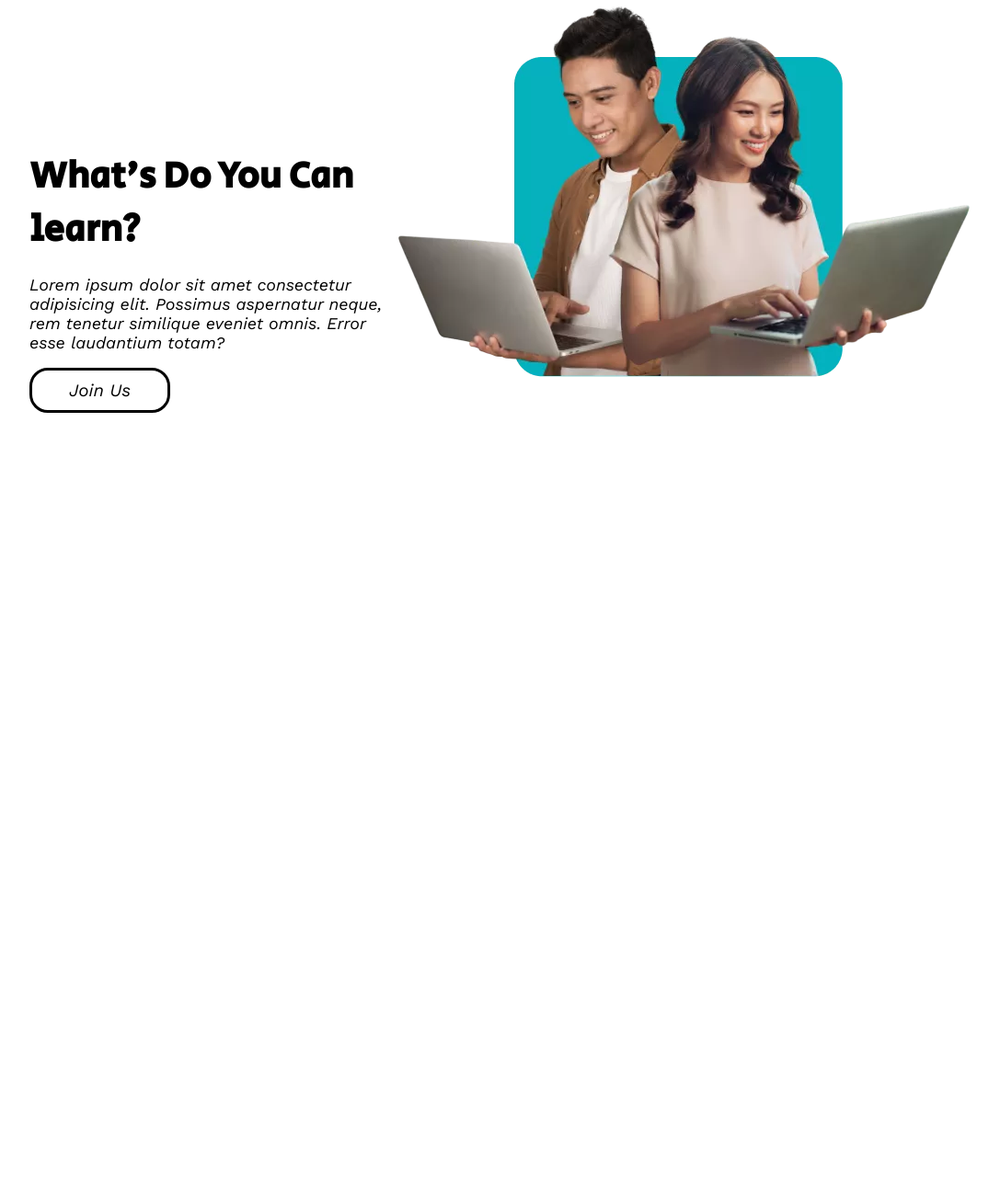
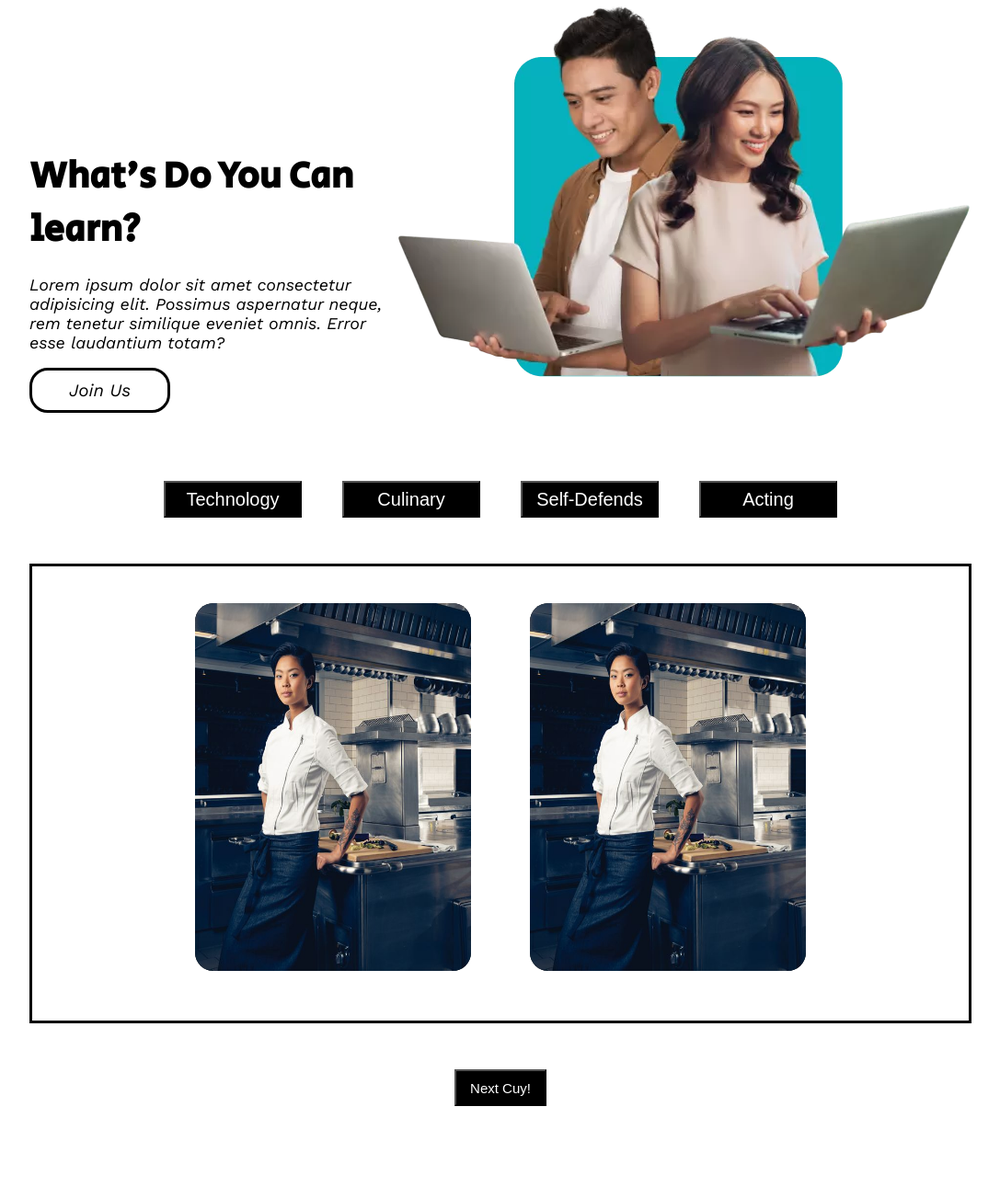
Before and after one commit to Kepin17/GSOFT, a plain HTML site: page index.html in a window 1280 px wide. Shown: the part 1425-2728 px from the top of the page at 92% size, without its empty margins (96-1183 px from the left). Before the commit the page ends 1928 px from the top, so only its background shows below. Drawn offline with nearby package versions, Linux system fonts and the light colour scheme.

Commit message:
course List section part 1
Co-Authored-By: Kevien.OJ <69498060+kepin17@users.noreply.github.com>

```diff
--- a/css/style.css
+++ b/css/style.css
@@ -354,3 +354,62 @@ nav a {
   background: #000;
   color: #fff;
 }
+
+.courser-wrapper {
+  width: 100%;
+  height: 100vh;
+}
+
+.course-nav {
+  text-align: center;
+}
+
+.course-nav button {
+  width: 150px;
+  height: 40px;
+  margin: 0 20px;
+  margin-top: 20px;
+  background: #000;
+  color: #fff;
+  cursor: pointer;
+  font-size: 20px;
+}
+
+.course-nav button:hover {
+  background: rgb(41, 40, 40);
+}
+
+.course-list-wrapper {
+  margin: 50px auto;
+  width: 80%;
+  height: 500px;
+  border: 3px solid #000;
+  text-align: center;
+  overflow: hidden;
+}
+
+.course-list-wrapper .course-card {
+  display: inline-block;
+  width: 300px;
+  height: 400px;
+  margin: 40px 30px;
+  background-color: #000000;
+  border-radius: 20px;
+}
+
+.course-card img {
+  width: 300px;
+  height: 400px;
+  border-radius: 20px;
+}
+
+.more-btn {
+  text-align: center;
+  width: 100px;
+  height: 40px;
+  background-color: #000;
+  color: #ffffff;
+  font-size: 15px;
+  margin-bottom: 40px;
+  cursor: pointer;
+}
--- a/index.html
+++ b/index.html
@@ -86,8 +86,8 @@
         <div class="navbar">
           <ul>
             <li><a href="#abutme">FIND POSITION</a></li>
-            <li><a href="#">CATEGORIES</a></li>
-            <li><a href="#">SKILL</a></li>
+            <li><a href="#course">PROMOTION</a></li>
+            <li><a href="#COURSE">COURSE</a></li>
             <li><a href="#">CUSTOMER</a></li>
             <li><i class="fa-solid fa-user" onclick="profileUser()"></i></li>
             <div class="profile_Menu" id="profile">
@@ -132,6 +132,48 @@
     </div>
     <!-- About Me End -->
 
+    <!-- Course start -->
+    <section id="COURSE">
+      <div class="courser-wrapper">
+        <div class="row">
+
+          <!-- courser-nav -->
+          <div class="course-nav">
+            <button>Technology</button>
+            <button>Culinary</button>
+            <button>Self-Defends</button>
+            <button>Acting</button>
+          </div>
+          <!-- course-list -->
+          <div class="course-list-wrapper">
+            <div class="course-card">
+              <img src="img/header/Person/Chef.jpg" alt="course">
+            </div>
+            <div class="course-card">
+              <img src="img/header/Person/Chef.jpg" alt="course">
+            </div>
+            <div class="course-card">
+              <img src="img/header/Person/Chef.jpg" alt="course">
+            </div>
+            <div class="course-card">
+              <img src="img/header/Person/Chef.jpg" alt="course">
+            </div>
+            <div class="course-card">
+              <img src="img/header/Person/Chef.jpg" alt="course">
+            </div>
+            <div class="course-card">
+              <img src="img/header/Person/Chef.jpg" alt="course">
+            </div>
+          </div>
+          <center>
+            <button class="more-btn">Next Cuy!</button>
+
+          </center>
+        </div>
+      </div>
+    </section>
+    <!-- Course end-->
+
     <script src="App.js"></script>
   </body>
 </html>
```
Also changed, not shown: img/header/Person/Chef.jpg (added).
